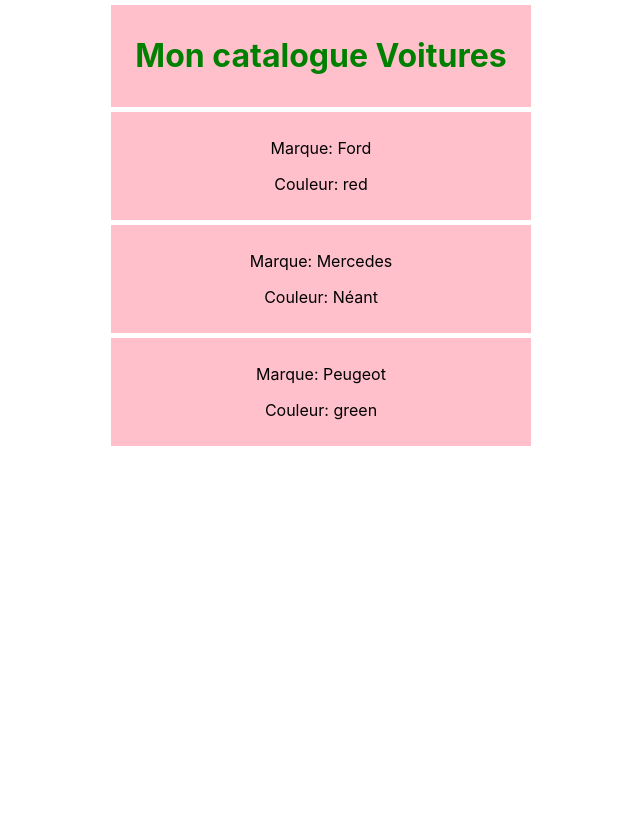
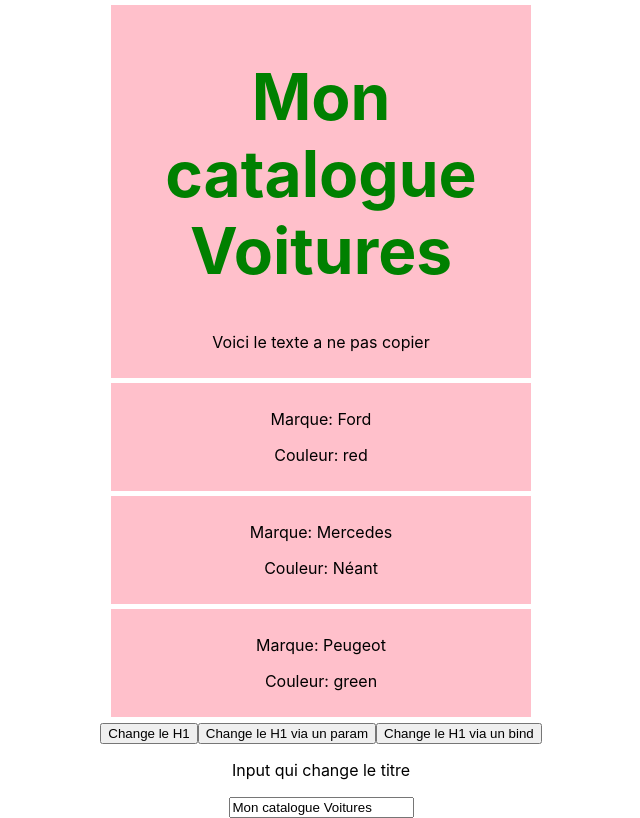
Before and after one commit to devJeremie/appvoiture, a React (Create React App) app: page / in a window 1280 px wide. Shown: the whole page, without its empty margins (319-959 px from the left). Built offline with nearby package versions, Linux system fonts and the light colour scheme.

Commit message:
MajCatalogue

```diff
--- a/src/App.js
+++ b/src/App.js
@@ -3,6 +3,30 @@
 import MyCars from './components/MyCars';
 
 class App extends Component {
+//function qui va modifier le titre au click
+  changeTitle = (e) => {
+    this.setState({
+      titre: 'Nouveau titre'
+    })
+  }
+  // function qui modife le titre via un param
+  // changeViaParam = (titre) =>{
+  //   this.setState({
+  //     titre: titre
+  //   })
+  // }
+  //function qui change le titre via un bind
+  changeViaBind = (param) => {
+    this.setState({
+      titre : param
+    })
+  }
+  //function qui va gerer le state de l'input
+  changeViaInput = (e) => {
+    this.setState({
+      titre: e.target.value
+    })
+  }
 
   state = {
     titre: 'Mon catalogue Voitures',
@@ -15,6 +39,12 @@
       <MyCars
         title={this.state.titre}
         color={this.state.color}/>
+
+        <button onClick={this.changeTitle}>Change le H1</button>
+        <button onClick={() => this.changeViaParam('Titre via un param')}>Change le H1 via un param</button>
+        <button onClick={this.changeViaBind.bind(this, 'Titre via le bind')}>Change le H1 via un bind</button>
+        <p>Input qui change le titre</p>
+        <input type='text' onChange={this.changeViaInput} value={this.state.titre} />
     </div>
   );
   }
--- a/src/components/MyCars.js
+++ b/src/components/MyCars.js
@@ -4,6 +4,18 @@
 import MyHeader from './MyHeader';
 
 class MyCars extends Component {
+//fonction qui modifie le h1
+    addStyle = (e) => {
+        if(e.target.classList.contains('styled')) {
+            e.target.classList.remove('styled');
+        } else {
+            e.target.classList.add('styled');
+        }
+    }
+
+    noCopy = () => {
+        alert('Merci de ne pas copier le texte');
+    }
 
     state = {
         cars: ["Ford", "Mercedes", "Peugeot"]
@@ -16,8 +28,9 @@
                     <MyHeader
                         myStyle={this.props.color}
                     >
-                        {this.props.title}
+                        <h1 onMouseOver={this.addStyle}>{this.props.title}</h1>
                     </MyHeader>
+                    <p onCopy={this.noCopy}>Voici le texte a ne pas copier</p>
                 </Wrapper>
 
                 <Car color='red'>{this.state.cars[0]}</Car>
--- a/src/index.css
+++ b/src/index.css
@@ -11,3 +11,8 @@
   font-family: source-code-pro, Menlo, Monaco, Consolas, 'Courier New',
     monospace;
 }
+
+h1.styled{
+  color: purple;
+  text-transform: uppercase;
+}
```
